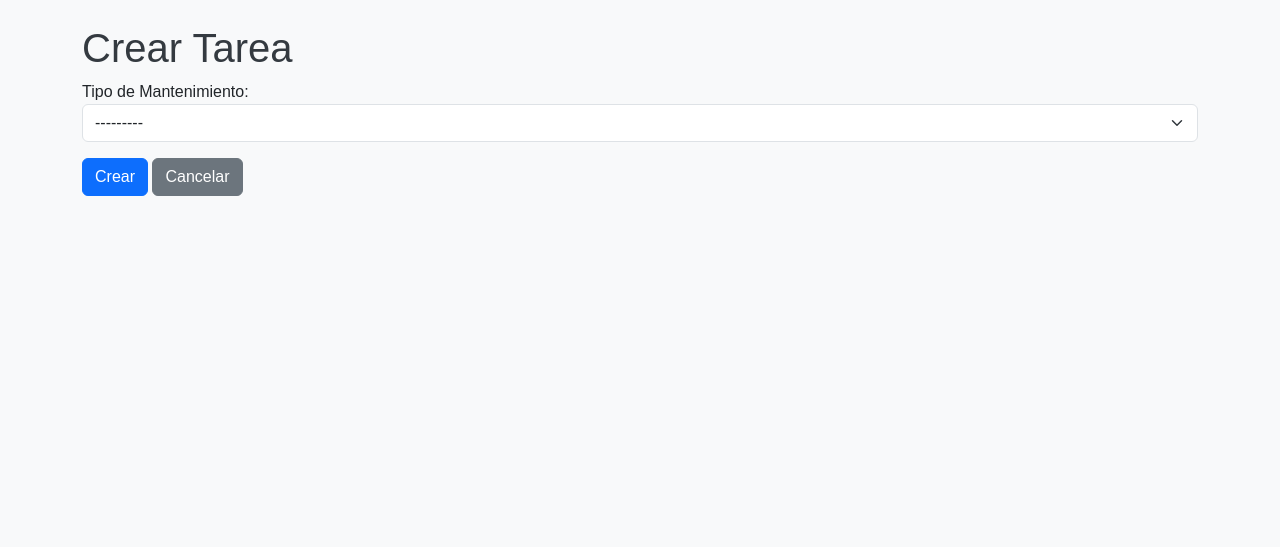
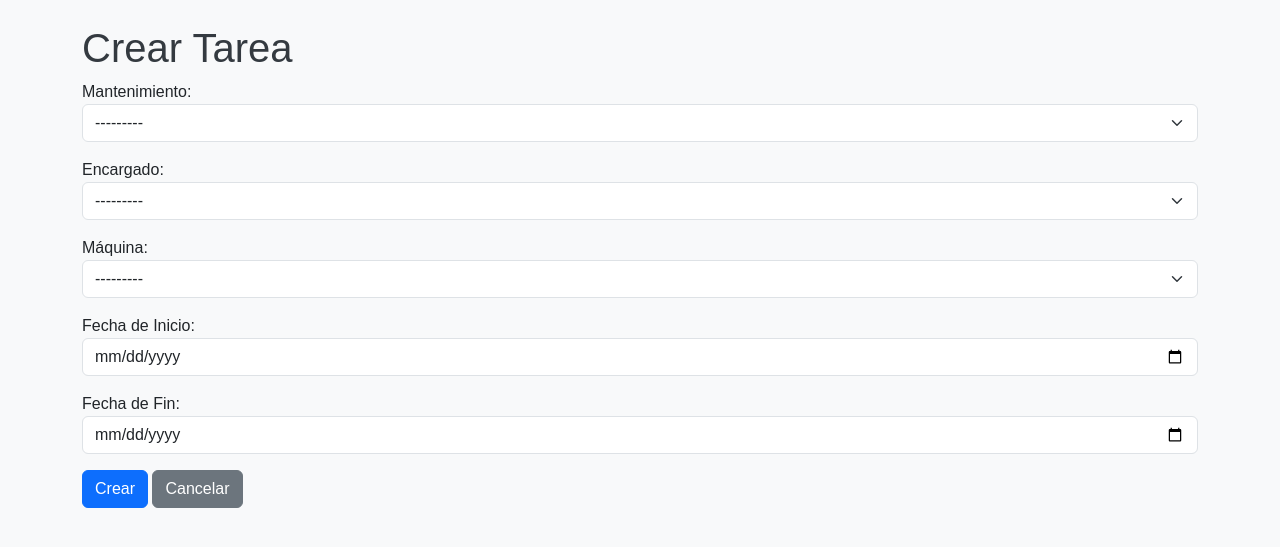
Before and after one commit to frangcisneros/mantenimiento-programado, a Django app: page /crear-tarea/ in a window 1280 px wide. Shown: the part 76-623 px from the top of the page. Run offline with Django 5.2, Linux system fonts and the light colour scheme; data that the repository does not hold is empty.

Commit message:
podemos crear y ver tareas

```diff
--- a/mantenimiento/forms.py
+++ b/mantenimiento/forms.py
@@ -5,8 +5,17 @@ from .models import (
     Mantenimiento,
     OpcionesMantenimiento,
     OpcionesIntervalo,
+    Encargado,
+    Tarea,
 )
-from .services import TipoMaquinaService, MantenimientoService, IntervaloService
+from .services import (
+    TipoMaquinaService,
+    MantenimientoService,
+    IntervaloService,
+    EncargadoService,
+    MaquinasService,
+    EncargadoService,
+)
 
 
 class IntervaloForm(forms.ModelForm):
@@ -44,16 +53,63 @@ class MaquinaForm(forms.ModelForm):
 
 
 class TareaForm(forms.ModelForm):
-    # * tipo de mantenimiento se refiere al modelo "Mantenimiento" no al modelo "OpcionesMantenimiento"
-    tipo_mantenimiento = forms.ModelChoiceField(
+    id_mantenimiento = forms.ModelChoiceField(
         queryset=MantenimientoService().obtener_mantenimientos(),
-        label="Tipo de Mantenimiento",
+        label="Mantenimiento",
         widget=forms.Select(attrs={"class": "form-select"}),
     )
 
+    id_encargado = forms.ModelChoiceField(
+        queryset=EncargadoService().obtener_encargados(),
+        label="Encargado",
+        widget=forms.Select(attrs={"class": "form-select"}),
+    )
+
+    id_maquina = forms.ModelChoiceField(
+        queryset=MaquinasService().obtener_maquinas(),
+        label="Máquina",
+        widget=forms.Select(attrs={"class": "form-select"}),
+    )
+    fecha_inicio = forms.DateField(
+        label="Fecha de Inicio",
+        widget=forms.DateInput(attrs={"class": "form-control", "type": "date"}),
+    )
+    fecha_fin = forms.DateField(
+        label="Fecha de Fin",
+        widget=forms.DateInput(attrs={"class": "form-control", "type": "date"}),
+    )
+
     class Meta:
-        model = Maquina
-        fields = ["tipo_mantenimiento"]
+        model = Tarea
+        fields = [
+            "id_mantenimiento",
+            "id_encargado",
+            "id_maquina",
+            "fecha_inicio",
+            "fecha_fin",
+        ]
+
+
+class EncargadoForm(forms.ModelForm):
+    nombre = forms.CharField(
+        label="Nombre",
+        max_length=100,
+        widget=forms.TextInput(attrs={"class": "form-control"}),
+    )
+    apellido = forms.CharField(
+        label="Apellido",
+        max_length=100,
+        widget=forms.TextInput(attrs={"class": "form-control"}),
+    )
+    telefono = forms.CharField(
+        label="Teléfono",
+        max_length=15,
+        widget=forms.TextInput(attrs={"class": "form-control"}),
+    )
+
+    class Meta:
+        model = Encargado
+        fields = ["nombre", "apellido", "telefono"]
 
 
 class MantenimientoForm(forms.ModelForm):
--- a/mantenimiento/models.py
+++ b/mantenimiento/models.py
@@ -16,7 +16,6 @@ class Pieza(models.Model):
     cantidad = models.IntegerField()
 
 
-# ? por que esta repetido abajo?
 class OpcionesMaquina(models.Model):
     id_opcion_maquina = models.AutoField(primary_key=True)
     tipo_maquina = models.CharField(max_length=100)
@@ -25,7 +24,6 @@ class OpcionesMaquina(models.Model):
         return self.tipo_maquina
 
 
-# ? por que esta repetido arriba?
 class Maquina(models.Model):
     id_maquina = models.AutoField(primary_key=True)
     tipo_maquina = models.ForeignKey(OpcionesMaquina, on_delete=models.CASCADE)
@@ -67,10 +65,18 @@ class Mantenimiento(models.Model):
     def __str__(self):
         return self.tipo_mantenimiento.tipo_mantenimiento
 
+    def mostrar_mantenimiento(self):
+        return f"{self.tipo_mantenimiento} - {self.parte_maquina} - {self.instrucciones} - {self.intervalo}"
+
 
 class Encargado(models.Model):
     id_encargado = models.AutoField(primary_key=True)
-    # TODO: agregar datos del encargado, nombre y puesto
+    nombre = models.CharField(max_length=100, default="Nombre Desconocido")
+    apellido = models.CharField(max_length=100, default="Apellido Desconocido")
+    telefono = models.CharField(max_length=15, default="Telefono Desconocido")
+
+    def __str__(self):
+        return f"{self.nombre} {self.apellido}"
 
 
 class PiezasUtilizadas(models.Model):
--- a/mantenimiento/services/__init__.py
+++ b/mantenimiento/services/__init__.py
@@ -3,3 +3,5 @@ from .piezas_service import PiezasService
 from .tipo_maquina_service import TipoMaquinaService
 from .mantenimiento_service import MantenimientoService
 from .intervalo_service import IntervaloService
+from .encargado_service import EncargadoService
+from .tarea_service import TareaService
--- a/mantenimiento/services/maquinas_service.py
+++ b/mantenimiento/services/maquinas_service.py
@@ -3,7 +3,7 @@ from ..models import Maquina, OpcionesMaquina
 
 
 class MaquinasService:
-    def mostrar_maquinas(self):
+    def obtener_maquinas(self):
         """
         Muestra todas las máquinas registradas en la base de datos.
         """
--- a/mantenimiento/templates/crear_tarea.html
+++ b/mantenimiento/templates/crear_tarea.html
@@ -9,9 +9,29 @@
     {% csrf_token %}
     {{ form.non_field_errors }}
     <div class="mb-3">
-        {{ form.tipo_mantenimiento.label_tag }}
-        {{ form.tipo_mantenimiento }}
-        {{ form.tipo_mantenimiento.errors }}
+        {{ form.id_mantenimiento.label_tag }}
+        {{ form.id_mantenimiento }}
+        {{ form.id_mantenimiento.errors }}
+    </div>
+    <div class="mb-3">
+        {{ form.id_encargado.label_tag }}
+        {{ form.id_encargado }}
+        {{ form.id_encargado.errors }}
+    </div>
+    <div class="mb-3">
+        {{ form.id_maquina.label_tag }}
+        {{ form.id_maquina }}
+        {{ form.id_maquina.errors }}
+    </div>
+    <div class="mb-3">
+        {{ form.fecha_inicio.label_tag }}
+        {{ form.fecha_inicio }}
+        {{ form.fecha_inicio.errors }}
+    </div>
+    <div class="mb-3">
+        {{ form.fecha_fin.label_tag }}
+        {{ form.fecha_fin }}
+        {{ form.fecha_fin.errors }}
     </div>
     <button type="submit" class="btn btn-primary">Crear</button>
     <a href="{% url 'panel-control' %}" class="btn btn-secondary">Cancelar</a>
--- a/mantenimiento/templates/ver_mantenimiento.html
+++ b/mantenimiento/templates/ver_mantenimiento.html
@@ -9,8 +9,7 @@
 <ul class="list-group">
     {% for mantenimiento in mantenimientos %}
     <li class="list-group-item">
-        ID: {{ mantenimiento.id_mantenimiento }} - {{ mantenimiento.get_tipo_mantenimiento_display }} en {{
-        mantenimiento.parte_maquina }}
+        {{ mantenimiento.mostrar_mantenimiento }}
     </li>
     {% empty %}
     <li class="list-group-item">No se han registrado mantenimientos.</li>
--- a/mantenimiento/urls.py
+++ b/mantenimiento/urls.py
@@ -27,6 +27,7 @@ from .views.web import (
     listar_maquinas,
     crear_tipo_mantenimiento,
     crear_intervalo,
+    crear_encargado,
 )
 
 router = DefaultRouter()
@@ -60,4 +61,5 @@ urlpatterns = [
     path("ver-maquina-1/", listar_maquinas, name="ver-maquinas-1"),
     path("ver-maquina-2/", ver_maquina_2, name="ver-maquinas-2"),
     path("ver-tarea/", ver_tarea, name="ver-tarea"),
+    path("crear-encargado/", crear_encargado, name="crear-encargado"),
 ]
--- a/mantenimiento/views/web.py
+++ b/mantenimiento/views/web.py
@@ -5,8 +5,9 @@ from ..forms import (
     MantenimientoForm,
     TipoMantenimientoForm,
     IntervaloForm,
+    EncargadoForm,
 )
-from ..services.maquinas_service import MaquinasService
+from ..services import MaquinasService, MantenimientoService, TareaService
 
 
 def crear_maquina(request):
@@ -68,18 +69,31 @@ def crear_tipo_mantenimiento(request):
     return render(request, "crear_tipo_mantenimiento.html", {"form": form})
 
 
+def crear_encargado(request):
+    if request.method == "POST":
+        form = EncargadoForm(request.POST)
+        if form.is_valid():
+            nuevo = form.save()
+            return redirect("panel-control")
+    else:
+        form = EncargadoForm()
+    return render(request, "crear_encargado.html", {"form": form})
+
+
 def listar_maquinas(request):
     maquinas_service = MaquinasService()
-    maquinas = maquinas_service.mostrar_maquinas()
+    maquinas = maquinas_service.obtener_maquinas()
     return render(request, "ver_maquina_1.html", {"maquinas": maquinas})
+
+
+def ver_mantenimiento(request):
+    mantenimiento_service = MantenimientoService()
+    mantenimientos = mantenimiento_service.obtener_mantenimientos()
+    return render(request, "ver_mantenimiento.html", {"mantenimientos": mantenimientos})
 
 
 def panel_control(request):
     return render(request, "panel_control.html")
-
-
-# def crear_mantenimiento(request):
-#     return render(request, "crear_mantenimiento.html")
 
 
 def crear_maquina_1(request):
@@ -90,16 +104,8 @@ def crear_maquina_2(request):
     return render(request, "crear_maquina_2.html")
 
 
-# def crear_tarea(request):
-#     return render(request, "crear_tarea.html")
-
-
 def ver_inventario(request):
     return render(request, "ver_inventario.html")
-
-
-def ver_mantenimiento(request):
-    return render(request, "ver_mantenimiento.html")
 
 
 def ver_maquina_1(request):
@@ -111,4 +117,6 @@ def ver_maquina_2(request):
 
 
 def ver_tarea(request):
-    return render(request, "ver_tarea.html")
+    tarea_service = TareaService()
+    tareas = tarea_service.obtener_tareas()
+    return render(request, "ver_tarea.html", {"tareas": tareas})
```
Also changed, not shown: mantenimiento/services/encargado_service.py (added, +7 -0 lines), mantenimiento/services/tarea_service.py (added, +7 -0 lines), mantenimiento/templates/crear_encargado.html (added, +29 -0 lines), mantenimiento/templates/ver_tarea.html (+29 -13 lines), README.md, mantenimiento/migrations/0003_encargado_apellido_encargado_nombre_and_more.py (added), mantenimiento/migrations/0004_alter_encargado_telefono.py (added).
